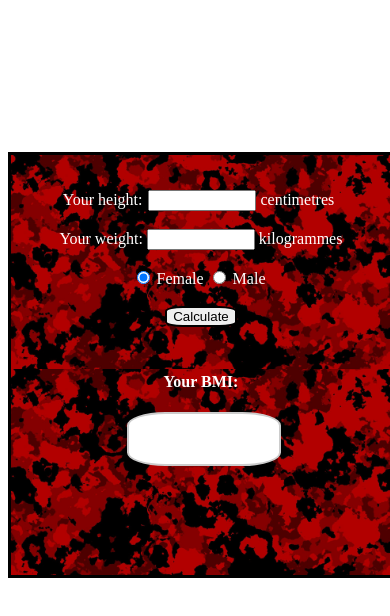
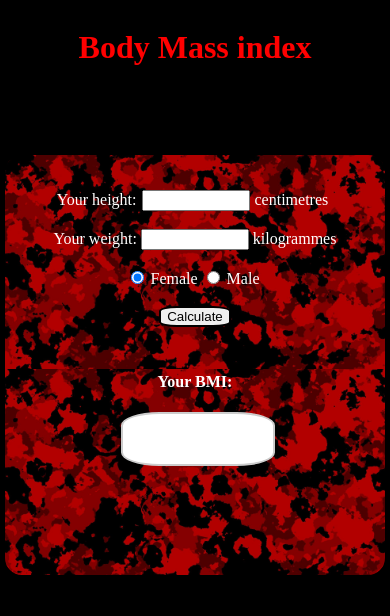
Before and after one commit to ASHTONMDB9/BMI-Calculator, a plain HTML site: page index.html in a window 390 px wide. Drawn offline with Linux system fonts and the light colour scheme.

Commit message:
mobile responsive&title

```diff
--- a/index.html
+++ b/index.html
@@ -8,6 +8,7 @@
     <title>BMi</title>
 </head>
 <body id="body">
+	<h1>Body Mass index</h1>
 <form id="calc">
 	<div class="firstLabel">
 	<label>Your height: </label>
--- a/style.css
+++ b/style.css
@@ -1,3 +1,14 @@
+body {
+	display: flex;
+	justify-content: center;
+	background-color: black;
+	font-size: medium;
+}
+
+h1 {
+	color: red ;
+}
+
 .values {
 	width: 100px;
 	margin-right: 4px;
@@ -55,6 +66,7 @@ h4 {
 	padding-bottom: 35px;
 	position: absolute;
 	top: 18%;
+	border-radius: 20px;
 	background-image: url(./Couldn\'t\ find\ a\ decent\ Red\ Camouflage\ wallpaper\ so\ i\ made\ one\ instead\ [1920x1080].jpg);
     background-size: contain;
 }
```
